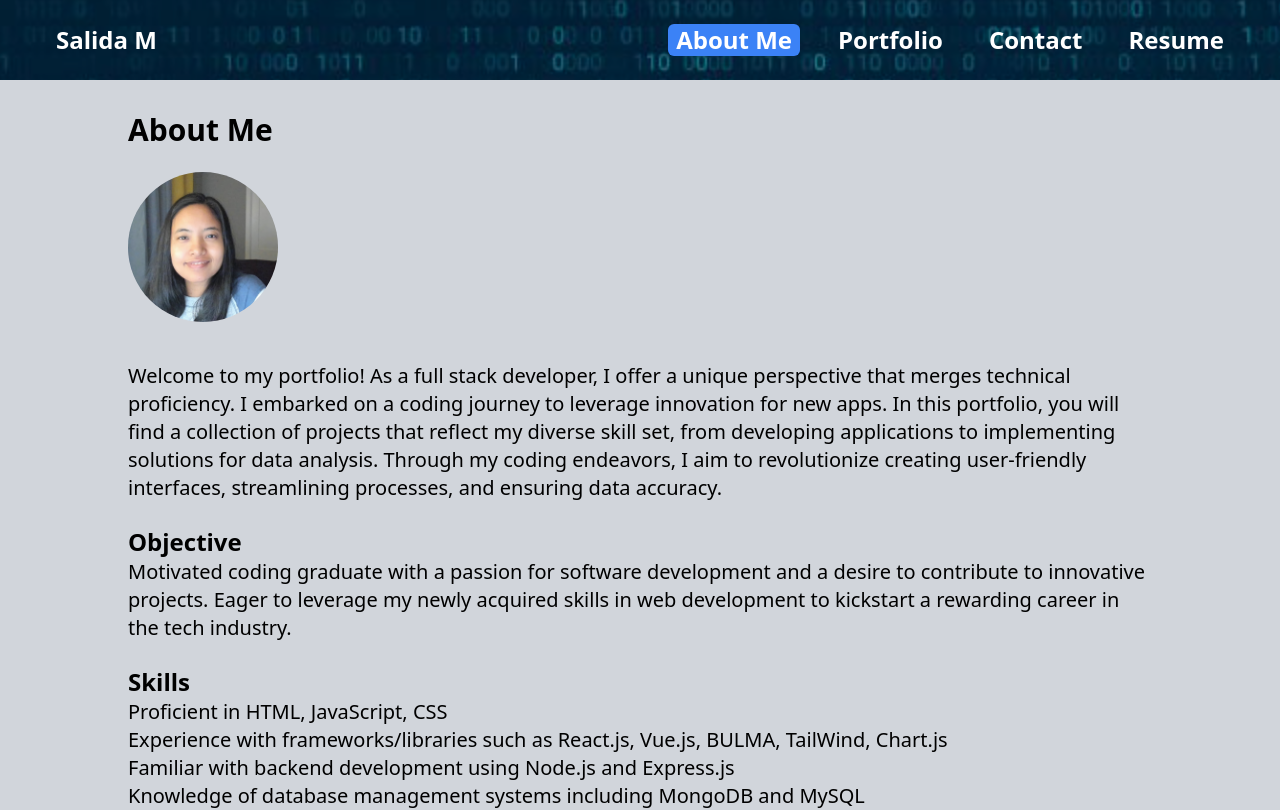
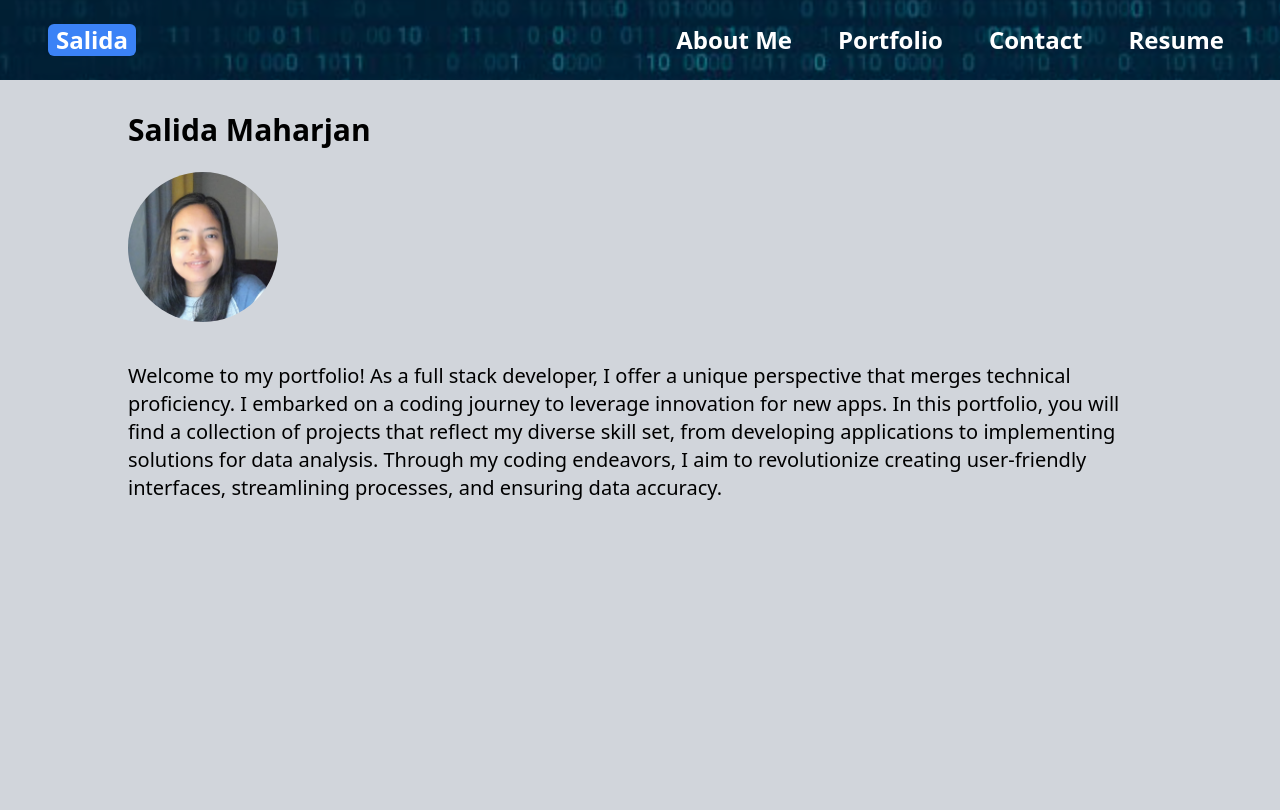
Before and after one commit to salidamaharjan/react-portfolio, a React (Vite) app: page / in a window 1280 px wide. Shown: the top 810 px of the page. Built offline with nearby package versions, Linux system fonts and the light colour scheme.

Commit message:
update CSS

```diff
--- a/src/Pages/AboutMe.jsx
+++ b/src/Pages/AboutMe.jsx
@@ -9,16 +9,6 @@ export default function AboutMe() {
           src={salida}
           alt="ImageImage"
         />
-        <p className="text-xl pt-4">
-          Welcome to my portfolio! As a full stack developer, I offer a unique
-          perspective that merges technical proficiency. I embarked on a coding
-          journey to leverage innovation for new apps. In this portfolio, you
-          will find a collection of projects that reflect my diverse skill set,
-          from developing applications to implementing solutions for data
-          analysis. Through my coding endeavors, I aim to revolutionize creating
-          user-friendly interfaces, streamlining processes, and ensuring data
-          accuracy.
-        </p>
         <div>
           <div className="text-2xl font-bold">Objective</div>
           <p className="text-xl">
--- /dev/null
+++ b/src/Pages/Home.jsx
@@ -0,0 +1,27 @@
+import salida from "../assets/images/salida.png";
+
+export default function Home() {
+  return (
+    <div className="flex justify-center min-h-[100dvh]">
+      <div className="flex max-w-5xl flex-col pt-8 gap-6">
+        <h2 className="font-bold text-3xl ">Salida Maharjan</h2>
+        <img
+          className="w-[150px] h-[150px] rounded-full"
+          src={salida}
+          alt="ImageImage"
+        />
+        <p className="text-xl pt-4">
+          Welcome to my portfolio! As a full stack developer, I offer a unique
+          perspective that merges technical proficiency. I embarked on a coding
+          journey to leverage innovation for new apps. In this portfolio, you
+          will find a collection of projects that reflect my diverse skill set,
+          from developing applications to implementing solutions for data
+          analysis. Through my coding endeavors, I aim to revolutionize creating
+          user-friendly interfaces, streamlining processes, and ensuring data
+          accuracy.
+        </p>
+        <div></div>
+      </div>
+    </div>
+  );
+}
--- a/src/components/NavBar.jsx
+++ b/src/components/NavBar.jsx
@@ -6,11 +6,11 @@ export default function NavBar() {
   return (
     <nav className="bg-[url('./assets/images/backGround.png')]">
       <ul className="flex font-bold text-2xl text-white flex-row justify-between px-12 py-6">
-        <NavItem to="/">Salida M </NavItem>
+        <NavItem className={pathname === "/" ? "bg-blue-500" : ""} to="/">Salida </NavItem>
         <div className="flex flex-row gap-[30px]">
           <NavItem
             className={
-              pathname === "/about" || pathname === "/" ? "bg-blue-500" : ""
+              pathname === "/about" ? "bg-blue-500" : ""
             }
             to="/about"
           >
--- a/src/main.jsx
+++ b/src/main.jsx
@@ -6,6 +6,7 @@ import AboutMe from "./pages/AboutMe.jsx";
 import Portfolio from "./pages/Portfolio.jsx";
 import Contact from "./pages/Contact.jsx";
 import Resume from "./pages/Resume.jsx";
+import Home from "./pages/Home.jsx";
 
 const router = createBrowserRouter([
   {
@@ -14,7 +15,7 @@ const router = createBrowserRouter([
     children: [
       {
         path: "/",
-        element: <AboutMe />,
+        element: <Home />,
       },
       {
         path: "/about",
```
